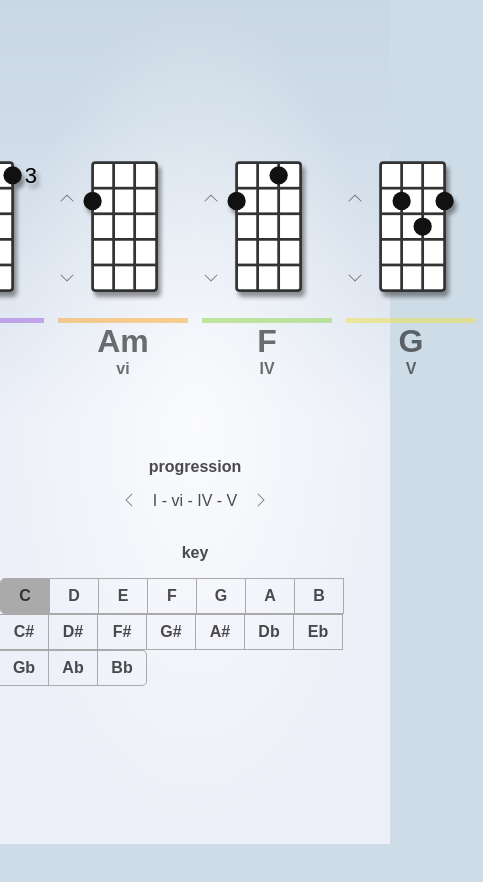
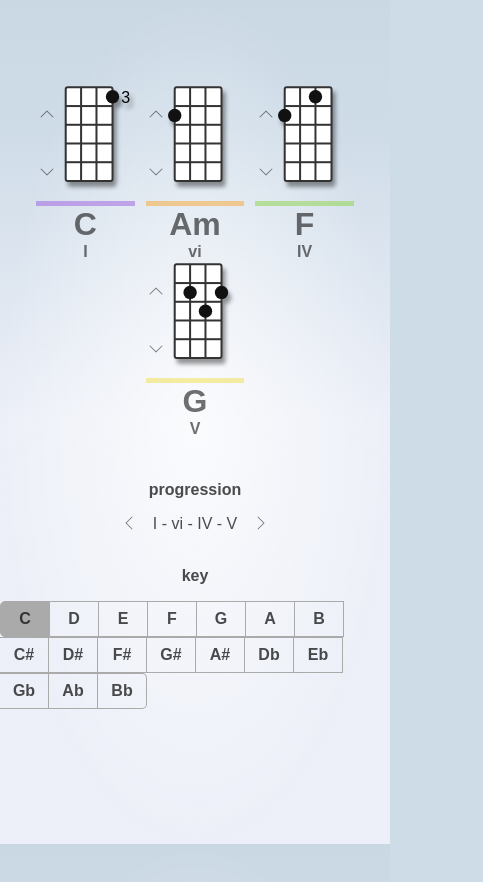
Before and after one commit to marginalhours/ukulele-progressions, a SvelteKit app: page / in a window 390 px wide. Shown: the top 882 px of the page, 483 px wide, since content can reach past the window. Before the commit the page ends 844 px from the top, so only its background shows below. Built offline with nearby package versions, Linux system fonts and the light colour scheme.

Commit message:
start plumbing in responsive design even

```diff
--- a/src/routes/+layout.svelte
+++ b/src/routes/+layout.svelte
@@ -8,13 +8,13 @@
 
 	<slot />
 
-	<footer></footer>
+	<footer />
 </div>
 
 <style>
 	.app {
-		height: 100vh;
 		min-height: 100vh;
+		padding-top: 10vh;
 	}
 
 	footer {
--- a/src/routes/+page.svelte
+++ b/src/routes/+page.svelte
@@ -19,6 +19,7 @@
 	const onKeyDown = (e: KeyboardEvent) => {
 		if (e.code == 'Space') {
 			randomizeTonic();
+			e.preventDefault();
 		}
 	};
 </script>
@@ -81,10 +82,11 @@
 		flex-direction: row;
 		justify-content: center;
 		align-items: center;
+		flex-wrap: wrap;
 	}
 
 	.progression-section {
-		margin-top: 5em;
+		margin-top: 5vh;
 		display: flex;
 		justify-content: center;
 		flex-direction: column;
@@ -145,6 +147,12 @@
 		border-right: 1px solid #aaa;
 	}
 
+	.tonic-section-tonics {
+		display: flex;
+		width: 100%;
+		flex-wrap: wrap;
+	}
+
 	.tonic-button:first-child {
 		border-top: 1px solid #aaa;
 		border-bottom: 1px solid #aaa;
--- a/src/routes/ChordPanel.svelte
+++ b/src/routes/ChordPanel.svelte
@@ -107,8 +107,10 @@
 	}
 
 	.chord-panel {
-		width: 8em;
-		height: 10em;
+		width: 24vw;
+		height: 30vw;
+		max-width: 160px;
+		max-height: 200px;
 		border-radius: 0.5em;
 		z-index: -1;
 	}
```
